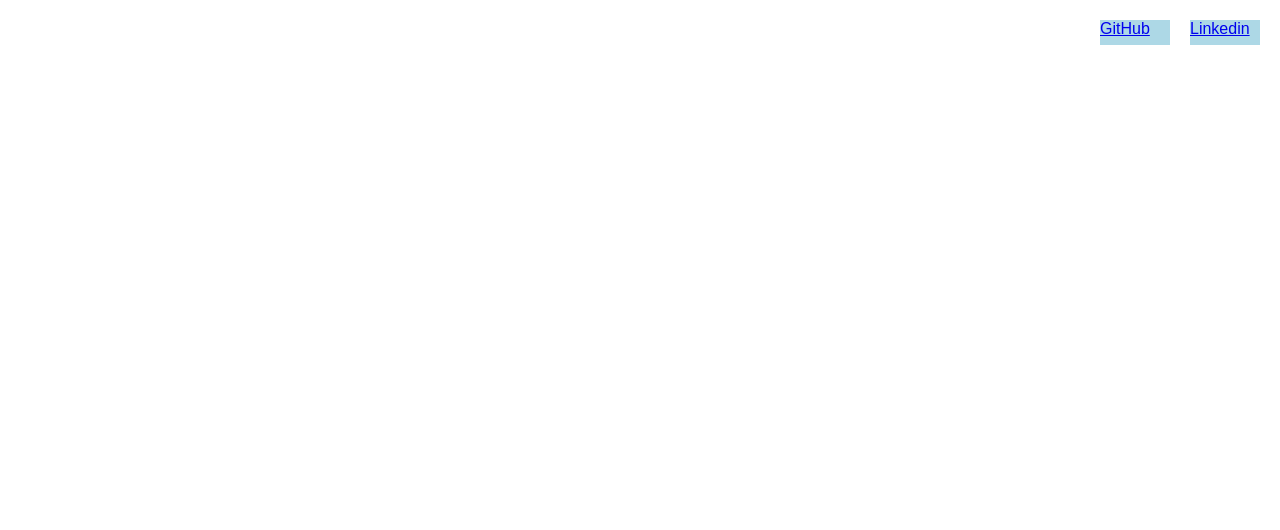
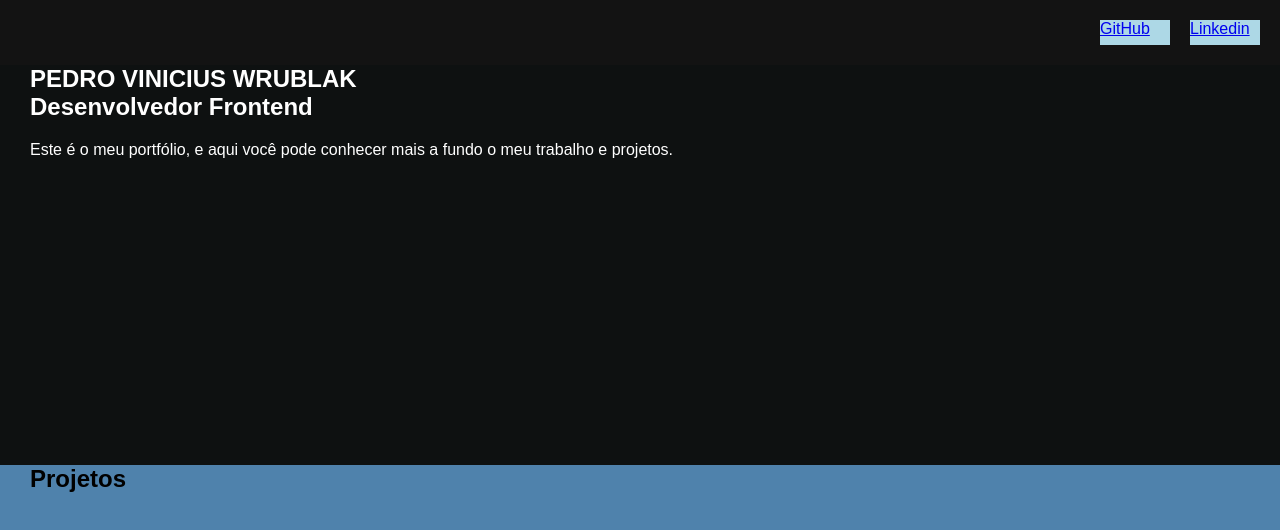
Before and after one commit to PedroWrublak/portifolio, a plain HTML site: page index.html in a window 1280 px wide. Drawn offline with Linux system fonts and the light colour scheme.

Commit message:
alocando sections

```diff
--- a/css/style.css
+++ b/css/style.css
@@ -5,6 +5,41 @@
 
     margin: 0px;
     padding: 0px;
+}
+
+body {
+    background-color: rgb(19, 19, 19);
+}
+
+main {
+    display: flex;
+    flex-direction: column;
+    justify-content: center;
+    height: 100vh;
+}
+
+main > section.apresentacao {
+    background-color: rgb(14, 17, 17);
+    height: 100vh;
+}
+
+main > section > h1,h2,p {
+    color: white;
+    margin-left: 30px;
+}
+
+main > section > p {
+    margin-top: 20px;
+}
+
+main > section.projetos {
+    background-color: rgb(79, 130, 172);
+    ;
+    height: 100vh;
+}
+
+main > section.projetos > h2 {
+    color: black;
 }
 
 header{
--- a/index.html
+++ b/index.html
@@ -13,7 +13,14 @@
     </header>
 
     <main>
-
+        <section class="apresentacao">
+            <h1>PEDRO VINICIUS WRUBLAK</h1>
+            <h2>Desenvolvedor Frontend</h2>
+            <p>Este é o meu portfólio, e aqui você pode conhecer mais a fundo o meu trabalho e projetos.</p>
+        </section>
+        <section class="projetos">
+            <h2>Projetos</h2>
+        </section>
     </main>
     <script src="js/script.js"></script>
 </body>
```
